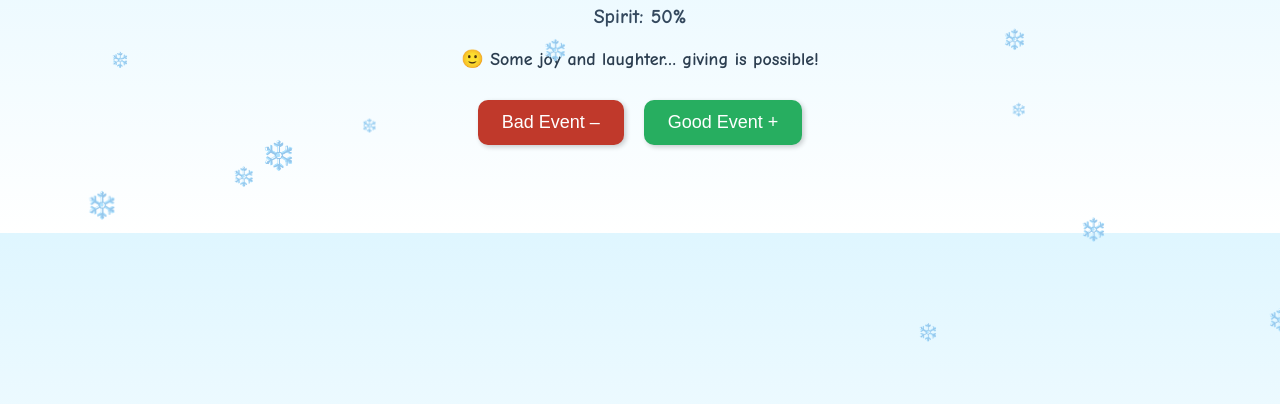
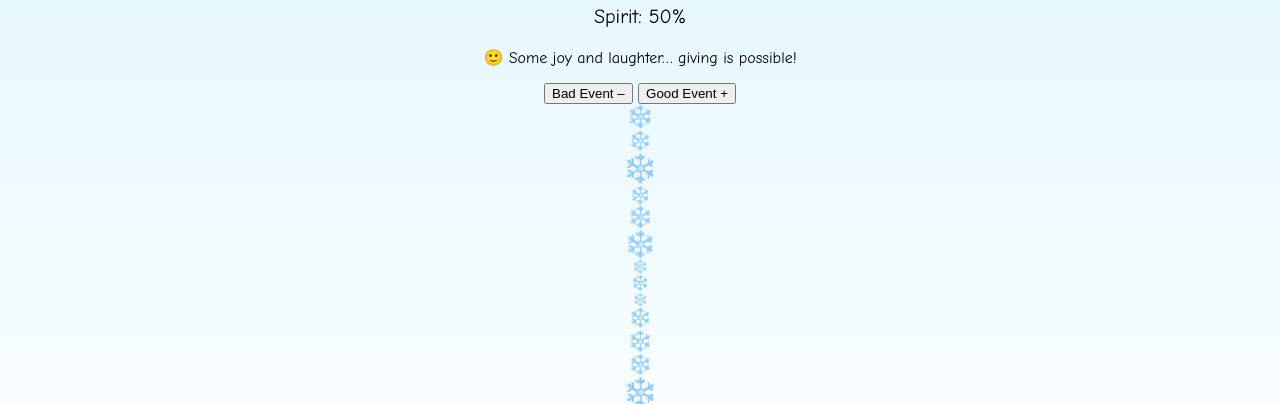
Before and after one commit to maevamena/Spirit, a plain HTML site: page index.html in a window 1280 px wide. Shown: the part 194-598 px from the top of the page. Drawn offline with Linux system fonts and the light colour scheme.

Commit message:
Update style.css

```diff
--- a/style.css
+++ b/style.css
@@ -1,3 +1,8 @@
+/* Global */
+* {
+  box-sizing: border-box;
+}
+
 body {
   font-family: 'Comic Sans MS', cursive, sans-serif;
   text-align: center;
@@ -12,6 +17,7 @@ h1 {
   text-shadow: 2px 2px #fff;
 }
 
+/* Meter Container */
 #meterContainer {
   width: 300px;
   height: 40px;
@@ -30,6 +36,7 @@ h1 {
   transition: width 0.3s ease, background 0.3s ease;
 }
 
+/* Meter Icons */
 #meterIcons {
   position: absolute;
   top: 0;
@@ -39,87 +46,12 @@ h1 {
   padding: 0 10px;
 }
 
-
 #meterIcons img {
   width: 40px;
   height: auto;
 }
 
+/* Meter Text */
 #meterValue {
   font-size: 20px;
-  margin-top: 10px;
-  font-weight: bold;
-  color: #34495e;
-}
-
-#givingMeter {
-  font-size: 18px;
-  margin-top: 5px;
-  font-weight: bold;
-  color: #2c3e50;
-}
-
-/* Buttons */
-button {
-  margin: 10px;
-  padding: 12px 24px;
-  font-size: 18px;
-  border: none;
-  border-radius: 10px;
-  cursor: pointer;
-  box-shadow: 2px 2px 5px rgba(0,0,0,0.2);
-}
-
-.goodBtn {
-  background-color: #27ae60;
-  color: white;
-}
-
-.badBtn {
-  background-color: #c0392b;
-  color: white;
-}
-
-/* Snowflakes */
-.snowflake {
-  position: fixed;
-  top: -10px;
-  font-size: 1em;
-  color: #fff;
-  user-select: none;
-  pointer-events: none;
-  animation-name: fall;
-  animation-timing-function: linear;
-  animation-iteration-count: infinite;
-}
-
-@keyframes fall {
-  to { transform: translateY(100vh); }
-}
-
-/* Floating gifts/hearts for high spirit */
-.floating {
-  position: fixed;
-  top: -30px;
-  font-size: 24px;
-  pointer-events: none;
-  user-select: none;
-  animation-name: floatUp;
-  animation-timing-function: linear;
-  animation-iteration-count: 1;
-}
-
-@keyframes floatUp {
-  to { transform: translateY(100vh) translateX(30px); opacity: 0; }
-}
-
-#buttonContainer {
-  display: flex;
-  justify-content: space-between;
-  width: max-content;
-  margin: 20px auto;
-}
-
-* {
-  box-sizing: border-box;
-}
+  margin-
```
